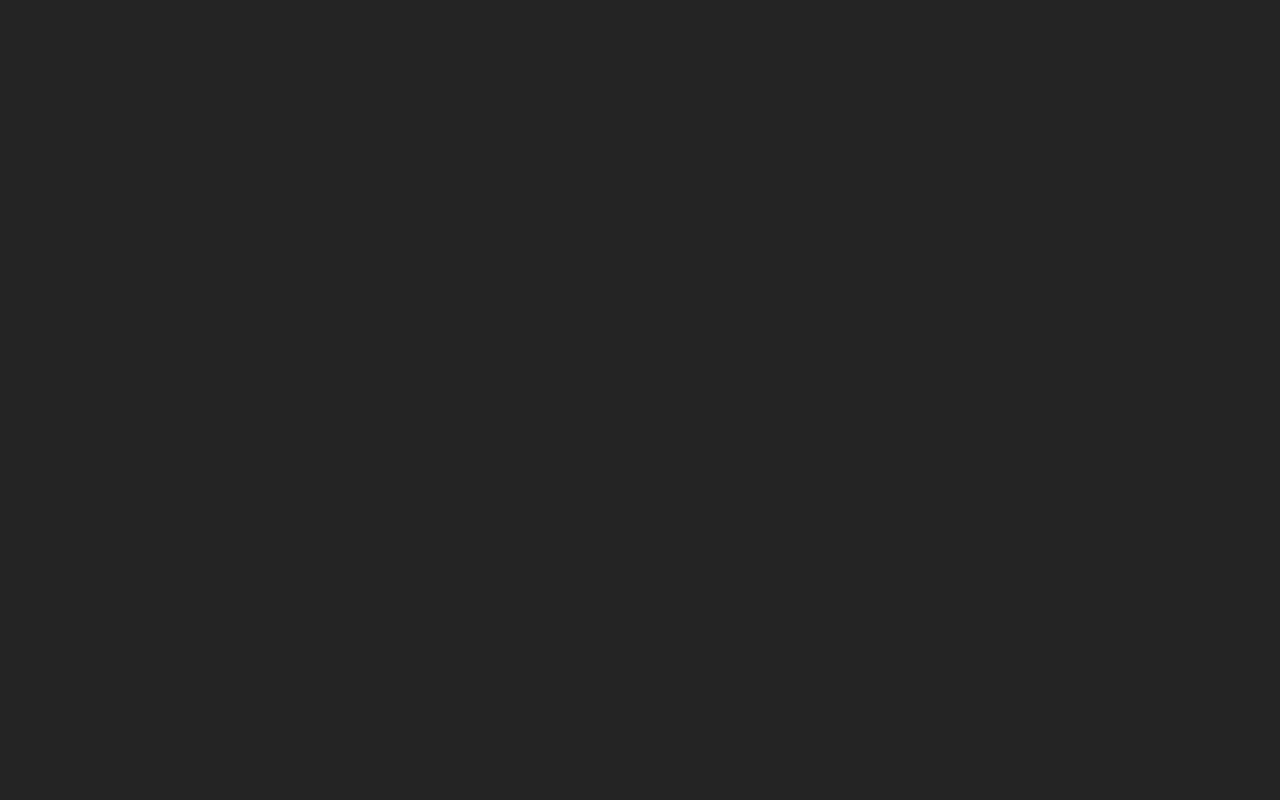
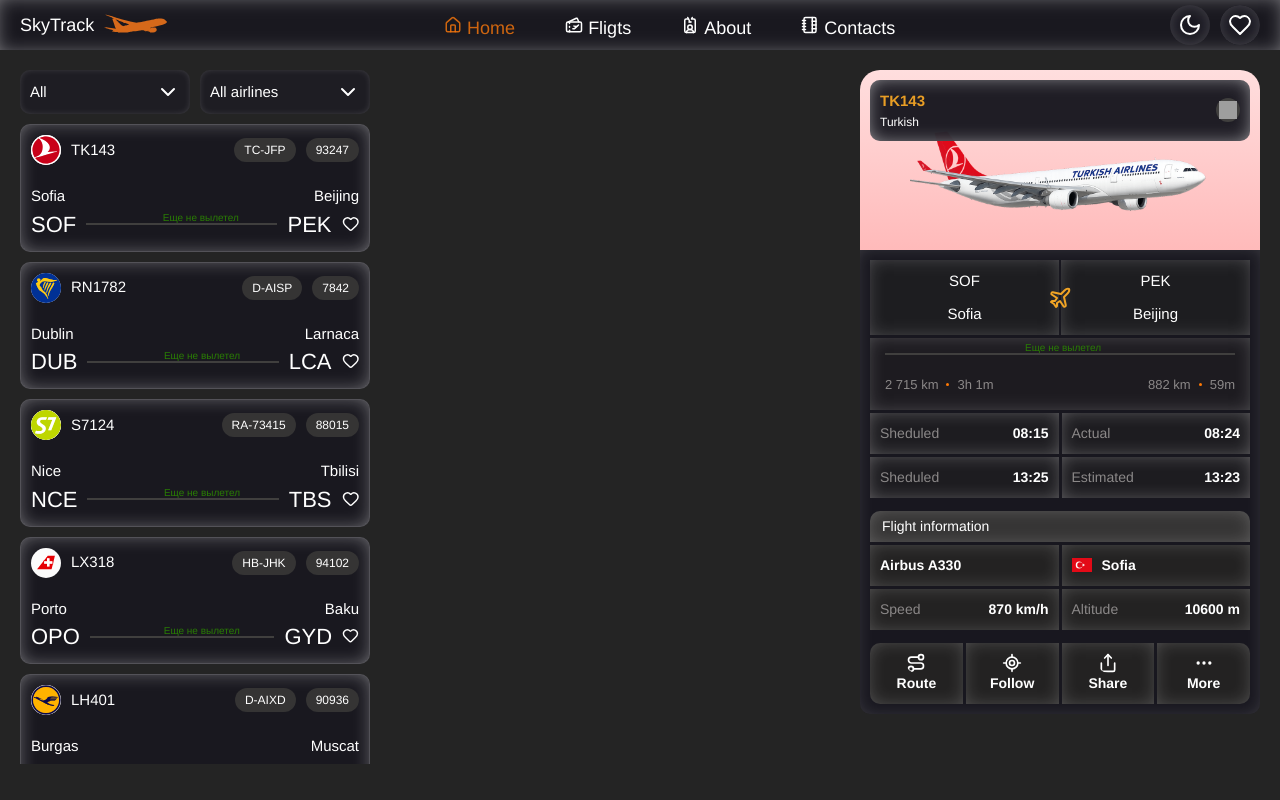
Before and after one commit to LiliaKhazieva/sky-track, a React (Vite) app: page / in a window 1280 px wide. Built offline with nearby package versions, Linux system fonts and the light colour scheme; grey boxes are pictures that could not be loaded; a web font is replaced by a local one.

Commit message:
fix filters

```diff
--- a/src/components/filters/Filters.tsx
+++ b/src/components/filters/Filters.tsx
@@ -10,7 +10,6 @@
 
 export function Select({ options, selectedValue, setSelectedValue }: Props) {
   const [isOpen, setIsOpen] = useState(false);
-  const selectRef = useRef(null);
 
   const handleSelect = (option: string) => {
     setSelectedValue(option);
@@ -25,7 +24,6 @@
       </div>
       {isOpen && (
         <ul
-          ref={selectRef}
           className={
             selectedValue
               ? `${styles.select} ${styles.show}`
--- a/src/components/flight/flight-details/FlightDetails.tsx
+++ b/src/components/flight/flight-details/FlightDetails.tsx
@@ -12,20 +12,21 @@
 import { useMemo } from "react";
 
 interface Props {
-  isOpen: boolean;
+  onClose: () => void;
 }
 
-export function FlightDetails({ isOpen }: Props) {
+export function FlightDetails({ onClose }: Props) {
   const [searchParams] = useSearchParams();
   const selectedFlight = searchParams.get(QUERY_PARAMS_FLIGHT);
-  const flight = useMemo(
-    () =>
-      FLIGHTS_DATA.find((flight) => flight.id.toString() === selectedFlight)!,
-    [selectedFlight]
-  );
+
+  const flight = useMemo(() => {
+    if (selectedFlight === null) return FLIGHTS_DATA[0];
+    return FLIGHTS_DATA.find(
+      (flight) => flight.id.toString() === selectedFlight
+    )!;
+  }, [selectedFlight]);
 
   return (
-    isOpen && (
     <div className={styles.details}>
       <div
         className={styles.flyHeader}
@@ -33,7 +34,7 @@
           backgroundImage: `linear-gradient(${flight?.colorGradient[0]}, ${flight?.colorGradient[1]})`,
         }}
       >
-          <img src={flight?.airplane.image} alt="airplane" />
+        <img src={flight?.airplane.image} alt="image" />
         <div className={styles.heading}>
           <div className={styles.container}>
             <span className={styles.title}>{flight?.airline}</span>
@@ -42,7 +43,12 @@
             </span>
           </div>
           <button>
-              <img className={styles.close} src="close.svg" alt="close" />
+            <img
+              onClick={onClose}
+              className={styles.close}
+              src="close.svg"
+              alt="close"
+            />
           </button>
         </div>
       </div>
@@ -57,6 +63,5 @@
         <FlightNav />
       </div>
     </div>
-    )
   );
 }
--- a/src/components/flight/flight-details/FlightInformation.tsx
+++ b/src/components/flight/flight-details/FlightInformation.tsx
@@ -18,11 +18,11 @@
           }}
         >
           <img
-            src={flight.airplane.flag}
+            src={flight?.airplane.flag}
             alt="flag"
             style={{ width: "20px" }}
           />
-          <span>{flight.from.city}</span>
+          <span>{flight?.from.city}</span>
         </div>
         <div>
           <span>Speed</span>
--- a/src/components/flight/flight-item/FlightItem.tsx
+++ b/src/components/flight/flight-item/FlightItem.tsx
@@ -13,10 +13,10 @@
 
 interface Props {
   item: IFlight;
-  onClick?: () => void;
+  handleClick: () => void;
 }
 
-export function FlightItem({ item, onClick }: Props) {
+export function FlightItem({ item, handleClick }: Props) {
   const [searchParams, setSearchParams] = useSearchParams();
   const selectedFlight = searchParams.get(QUERY_PARAMS_FLIGHT);
 
@@ -42,7 +42,7 @@
       }`}
       onClick={() => {
         setSearchParams({ [QUERY_PARAMS_FLIGHT]: item.id.toString() });
-        onClick;
+        handleClick;
       }}
     >
       <div className={styles.top}>
--- a/src/components/flight/flight-list/FlightList.tsx
+++ b/src/components/flight/flight-list/FlightList.tsx
@@ -5,28 +5,26 @@
 import { Skeleton } from "../../skeleton/Skeleton";
 
 interface Props {
-  onClick: () => void;
   selectedValue: string;
   selectedSort: string;
+  handleClick: () => void;
 }
 
-export function FlightList({ onClick, selectedValue, selectedSort }: Props) {
+export function FlightList({
+  selectedValue,
+  selectedSort,
+  handleClick,
+}: Props) {
   const [isLoading, setIsLoading] = useState(true);
-  const flightCont = useMemo(() => {
-    if (selectedValue === "All") return FLIGHTS_DATA;
-    return FLIGHTS_DATA.filter((flight) => {
-      if (selectedValue && flight.from.country !== selectedValue) {
-        return false;
-      }
-      if (selectedSort && flight.company !== selectedSort) {
-        return false;
-      }
-      return true;
-    });
-  }, [selectedValue, selectedSort]);
+  const filteredItems =
+    selectedValue === "All" || selectedSort === "All airlines"
+      ? FLIGHTS_DATA
+      : FLIGHTS_DATA.filter((item) => {
+          const categoryMatch = item.from.country === selectedValue;
+          const nameMatch = item.company === selectedSort;
+          return categoryMatch && nameMatch;
+        });
 
-  const sort = flightCont.length > 0 ? flightCont : FLIGHTS_DATA;
-  console.log(flightCont);
   useEffect(() => {
     // Имитация загрузки данных
     setTimeout(() => {
@@ -38,9 +36,9 @@
     <div className={styles.flight}>
       <ul className={styles.list}>
         {isLoading
-          ? [...Array(4)].map((_) => <Skeleton />)
-          : sort.map((item) => (
-              <FlightItem key={item.id} item={item} onClick={onClick} />
+          ? [...Array(5)].map((_) => <Skeleton />)
+          : filteredItems.map((item) => (
+              <FlightItem key={item.id} item={item} handleClick={handleClick} />
             ))}
       </ul>
     </div>
--- a/src/components/flight/flights.data.ts
+++ b/src/components/flight/flights.data.ts
@@ -180,7 +180,7 @@
     departureTime: "2025-07-04T12:20:00",
     arrivalTime: "2025-07-04T15:00:00",
     from: {
-      city: "Burgas",
+      city: "Nice",
       country: "France",
       countryCode: "BG",
       timezone: "UTC +3",
@@ -221,8 +221,8 @@
       code: "BOJ",
     },
     to: {
-      city: "Muscat",
-      country: "Oman",
+      city: "London",
+      country: "China",
       countryCode: "OM",
       timezone: "UTC +4",
       code: "MCT",
--- a/src/components/header/Header.tsx
+++ b/src/components/header/Header.tsx
@@ -9,6 +9,8 @@
 import styles from "./Header.module.scss";
 import { useState } from "react";
 import { MenuBurger } from "../menu-burger/MenuBurger";
+import { Link } from "react-router";
+import { PAGE } from "../../config/page.config";
 
 export default function Header() {
   const [isOpen, setIsOpen] = useState(false);
@@ -18,10 +20,10 @@
   return (
     <header className={styles.header}>
       <div className={styles.wrapper}>
-        <div className={styles.logo}>
+        <Link to={PAGE.HOME} className={styles.logo}>
           SkyTrack
           <img src="logo.svg" alt="logo" />
-        </div>
+        </Link>
         <ul className={styles.list}>
           <li className={styles.item}>
             <House width={18} />
@@ -46,7 +48,9 @@
         {isOpen && <MenuBurger onToggle={toggleMenu} />}
         <div className={styles.icons}>
           <ThemeToggle />
-          <img className={styles.like} src="like.svg" alt="like" />
+          <Link to={PAGE.FAVORITES}>
+            <img className={styles.like} src="like.svg" alt="like" />
+          </Link>
         </div>
       </div>
     </header>
--- a/src/components/progress-bar/ProgressBar.module.scss
+++ b/src/components/progress-bar/ProgressBar.module.scss
@@ -2,7 +2,6 @@
   position: relative;
   width: 100%;
   height: 2px;
-  margin: 0 10px 0 10px;
   .progressBar {
     position: absolute;
     width: 100%;
@@ -13,10 +12,10 @@
   }
   .label {
     position: absolute;
-    top: -15px;
-    left: 30%;
+    top: -13px;
+    left: 40%;
     font-size: 10px;
-    color: #f7da008e;
+    color: #2a7e04;
   }
   .scale {
     display: flex;
--- a/src/components/progress-bar/ProgressBar.tsx
+++ b/src/components/progress-bar/ProgressBar.tsx
@@ -28,7 +28,7 @@
         setProgress(progressPercentage);
         setLabel("");
       } else {
-        // Прибыли
+        // Прибыл
         setProgress(100);
         clearInterval(interval);
         setLabel("Прибыл");
--- a/src/config/page.config.ts
+++ b/src/config/page.config.ts
@@ -1,6 +1,7 @@
 class Page {
   AUTH = "auth";
   HOME = "/";
+  FAVORITES = "/favorites";
   ROUTE = "/route";
   FOLLOW = "/follow";
   SHARE = "/share";
--- a/src/main.tsx
+++ b/src/main.tsx
@@ -7,15 +7,16 @@
 import { Provider } from "react-redux";
 import { store } from "./store/index.ts";
 import { Favorites } from "./screens/Favorites.tsx";
+import { PAGE } from "./config/page.config.ts";
 
 createRoot(document.getElementById("root")!).render(
   <StrictMode>
     <ThemeProvider>
       <Provider store={store}>
-        <BrowserRouter basename="/sky-track">
+        <BrowserRouter>
           <Routes>
-            <Route path="/" element={<Home />} />
-            <Route path="/favorites" element={<Favorites />} />
+            <Route path={PAGE.HOME} element={<Home />} />
+            <Route path={PAGE.FAVORITES} element={<Favorites />} />
           </Routes>
         </BrowserRouter>
       </Provider>
--- a/src/screens/Home.tsx
+++ b/src/screens/Home.tsx
@@ -4,9 +4,8 @@
 import { FlightDetails } from "../components/flight/flight-details/FlightDetails";
 import Header from "../components/header/Header";
 import { Select } from "../components/filters/Filters";
-import { useSearchParams } from "react-router";
 
-const sortByCountry = [
+const sortByCompany = [
   "All airlines",
   "Turkey",
   "Ireland",
@@ -15,51 +14,40 @@
   "Germany",
 ];
 
-const options = [
-  "All",
-  "Bulgaria",
-  "France",
-  "Portugal",
-  "Ireland",
-  "Portugal",
-];
+const sortByCountry = ["All", "Bulgaria", "France", "Portugal", "Ireland"];
 
 function Home() {
-  const [searchParams] = useSearchParams();
-  const [isOpen, setIsOpen] = useState(false);
-  const [selectedValue, setSelectedValue] = useState<string>(options[0]);
-  const [selectedSort, setSelectedSort] = useState<string>(sortByCountry[0]);
-
-  const onClick = () => {
-    setIsOpen(!isOpen);
+  const [isOpen, setIsOpen] = useState(true);
+  const [selectedValue, setSelectedValue] = useState<string>(sortByCountry[0]);
+  const [selectedSort, setSelectedSort] = useState<string>(sortByCompany[0]);
+  const handleClick = () => {
+    setIsOpen(true);
   };
-
   return (
     <>
       <Header />
-
       <div className="wrapper">
         <div className="leftSection">
           <div className="filters">
             {" "}
             <Select
-              options={options}
+              options={sortByCountry}
               selectedValue={selectedValue}
               setSelectedValue={setSelectedValue}
             />
             <Select
-              options={sortByCountry}
+              options={sortByCompany}
               selectedValue={selectedSort}
               setSelectedValue={setSelectedSort}
             />
           </div>
           <FlightList
-            onClick={onClick}
+            handleClick={handleClick}
             selectedValue={selectedValue}
             selectedSort={selectedSort}
           />
         </div>
-        {searchParams.size !== 0 && <FlightDetails isOpen={true} />}
+        {isOpen && <FlightDetails onClose={() => setIsOpen(false)} />}
       </div>
     </>
   );
```
Also changed, not shown: 1 other file (tests, documents, lock files or other folders). Lines whose indentation alone changed are shown as unchanged.
